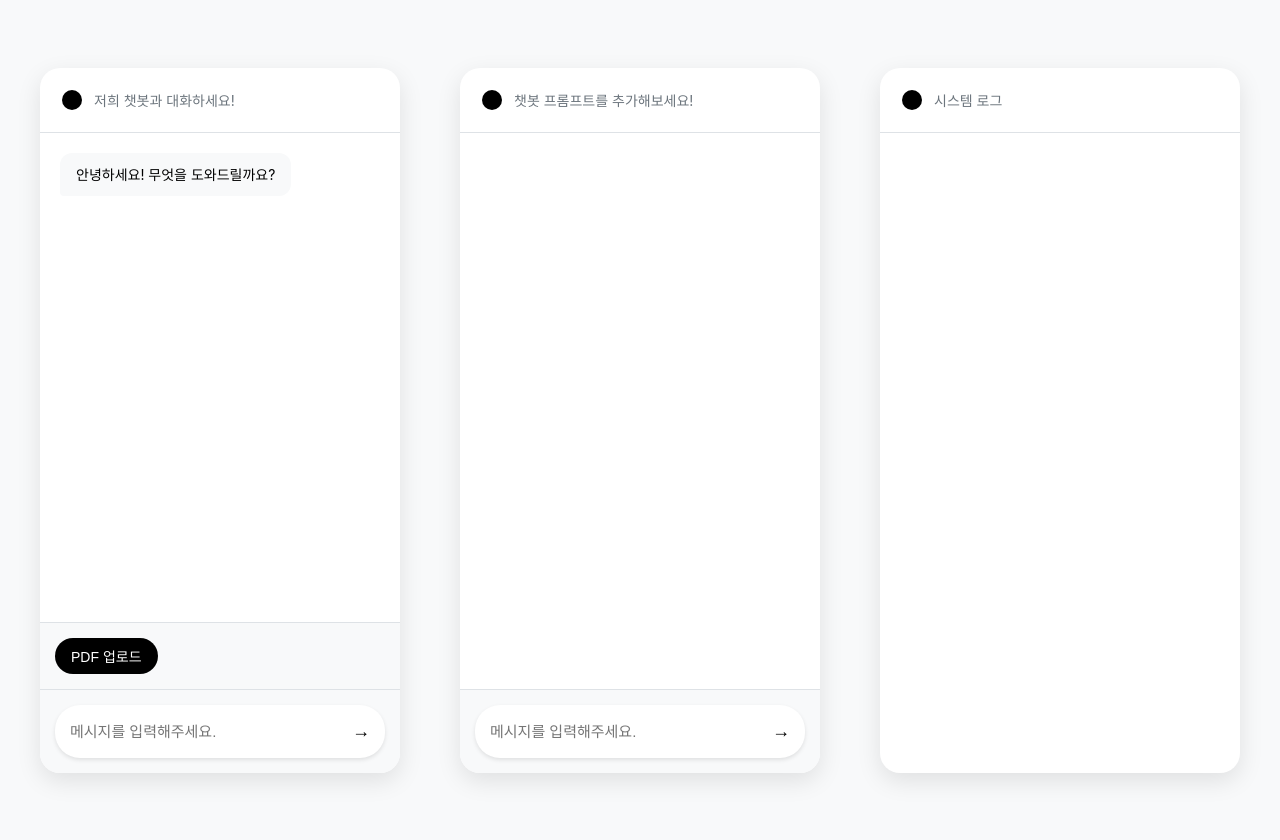
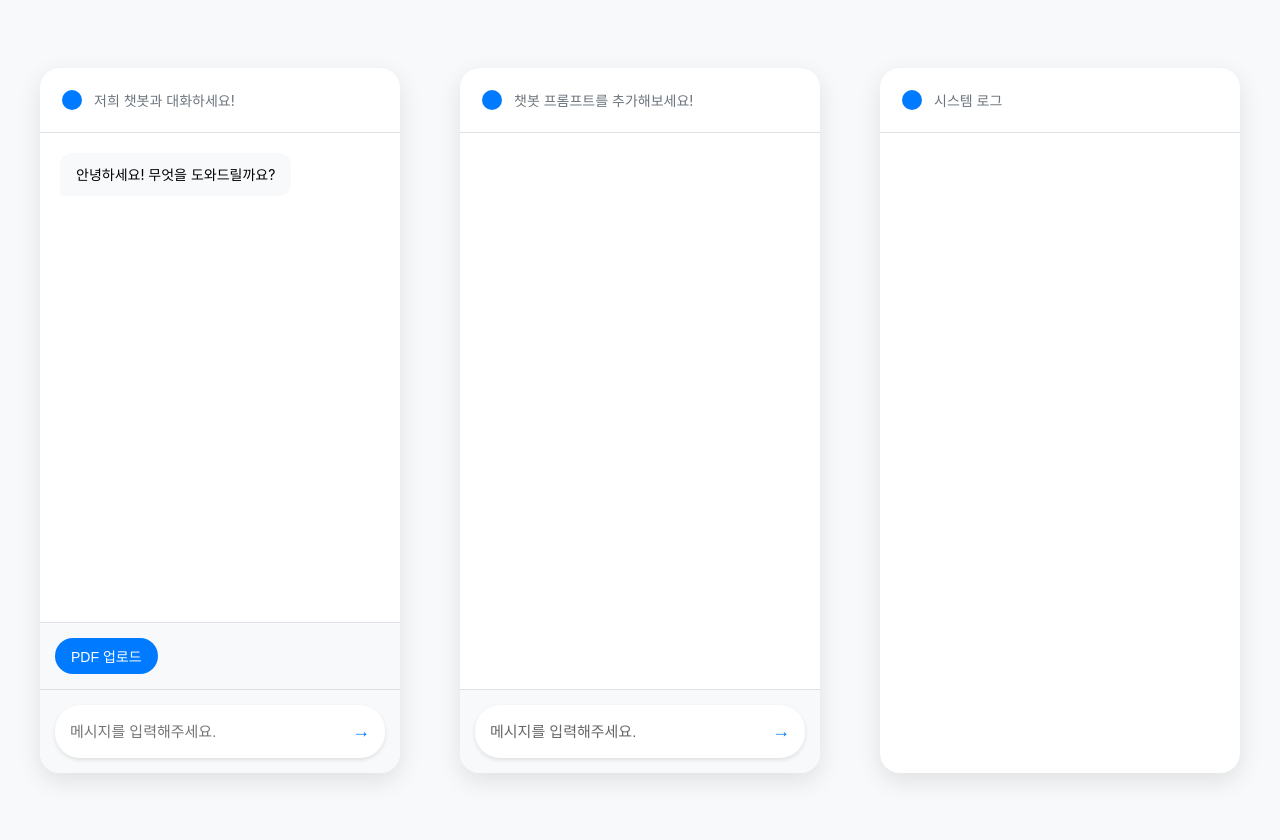
Before and after one commit to leemsunjea/GptStream, a FastAPI app: page / in a window 1280 px wide. Run offline with FastAPI, Linux system fonts and the light colour scheme; parts of the project's set-up code (start-up, migrations or seed data) failed here and were passed over.

```diff
--- a/app/templates/index.html
+++ b/app/templates/index.html
@@ -7,7 +7,7 @@
   <style>
     /* Global Styles */
     :root {
-      --primary-color: #000000;
+      --primary-color: #007bff;
       --secondary-color: #6c757d;
       --background-color: #f8f9fa;
       --card-background: #ffffff;
@@ -98,6 +98,18 @@
       background: transparent;
     }
 
+    /* Input field text color */
+    #chat-input-field,
+    #chat-input-field-alt {
+      color: #000000 !important; /* 검정색 텍스트 */
+    }
+
+    /* Placeholder text color */
+    #chat-input-field::placeholder,
+    #chat-input-field-alt::placeholder {
+      color: #666666 !important; /* 어두운 회색 플레이스홀더 */
+    }
+
     .chat-body::-webkit-scrollbar-thumb {
       background-color: var(--border-color);
       border-radius: 4px;
@@ -166,7 +178,7 @@
     }
 
     .input-wrapper input:focus {
-      color: var(--primary-color);
+      color: #000000 !important; /* 검정색 텍스트 유지 */
     }
 
     .send-icon {
@@ -314,7 +326,7 @@
 
     #chat-header-alt small {
       display: block;
-      font-size: 14px;
+      font-size: 12px;
       color: #666;
     }
 
```
